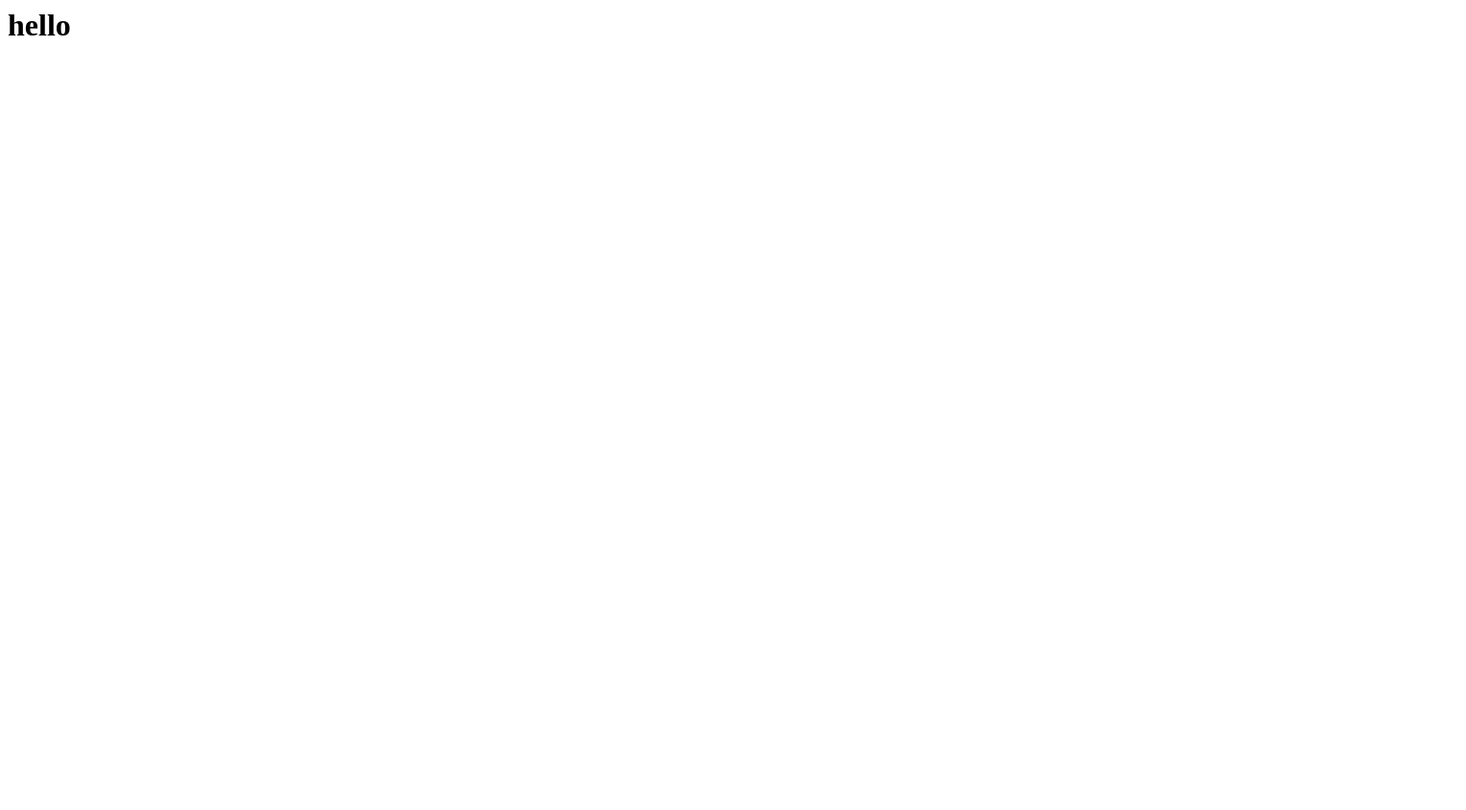
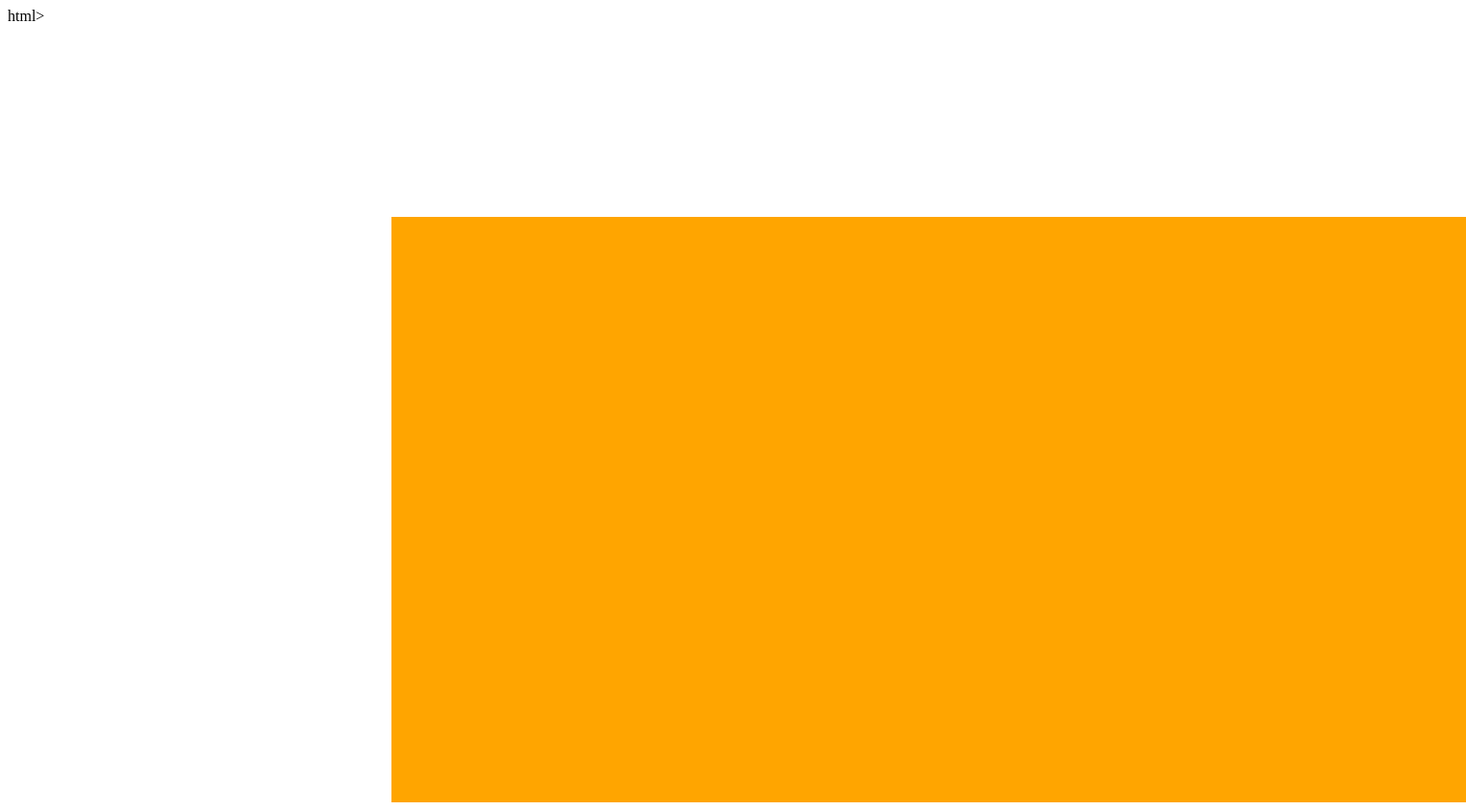
Before and after one commit to older-G/jdsbeioqfnaufuf.github.io, a plain HTML site: page index.html in a window 1280 px wide. Shown: the whole page at 96% size, 1528 px wide, since content can reach past the window. Before the commit the page ends 800 px from the top, so only its background shows below. Drawn offline with Linux system fonts and the light colour scheme.

Commit message:
Update index.html

```diff
--- a/index.html
+++ b/index.html
@@ -1 +1,12 @@
-<h1>hello</h1>
+html>
+         <head>
+
+          <title>代码3</title>
+         </head>
+         <body bgcolor="">
+
+	<div style="width:1120px;height:610px;background-color:orange;margin-left:400px;margin-top:200px;">
+
+	</div>
+        </body>
+</html>
```
